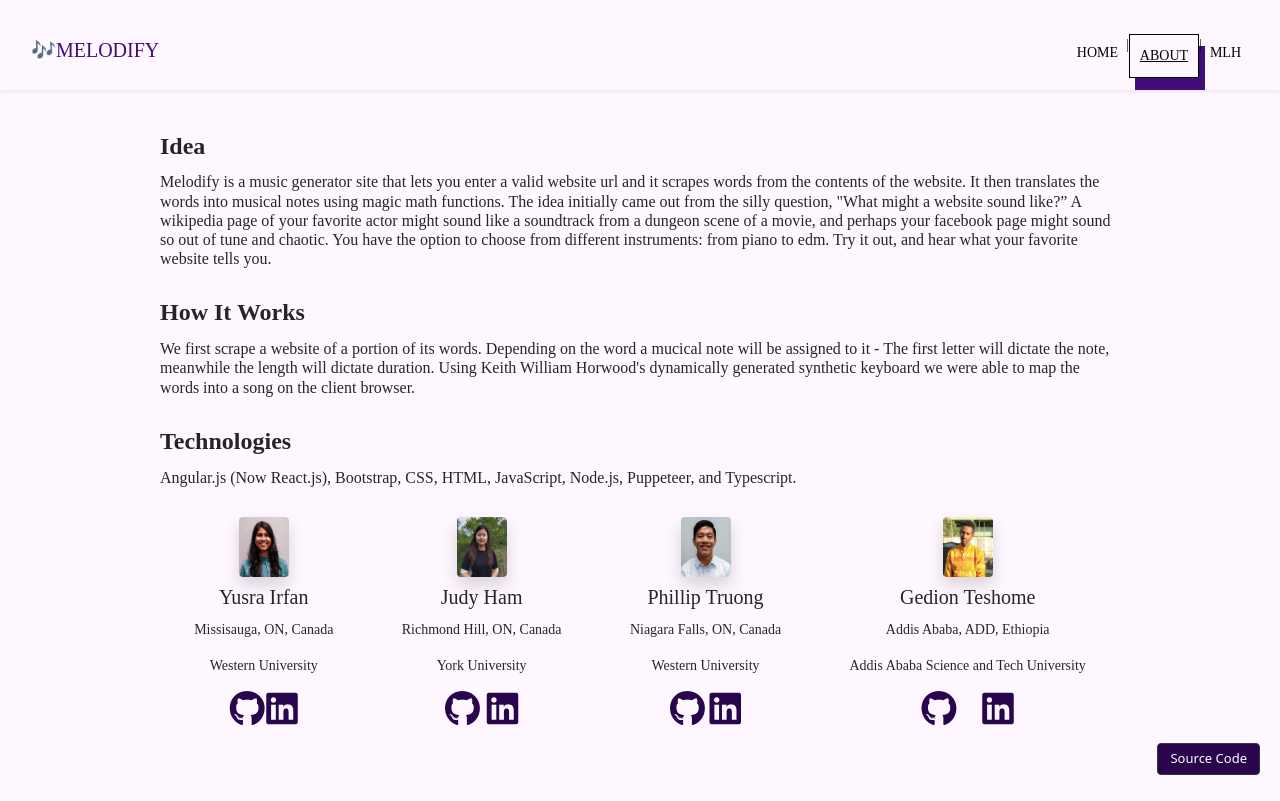
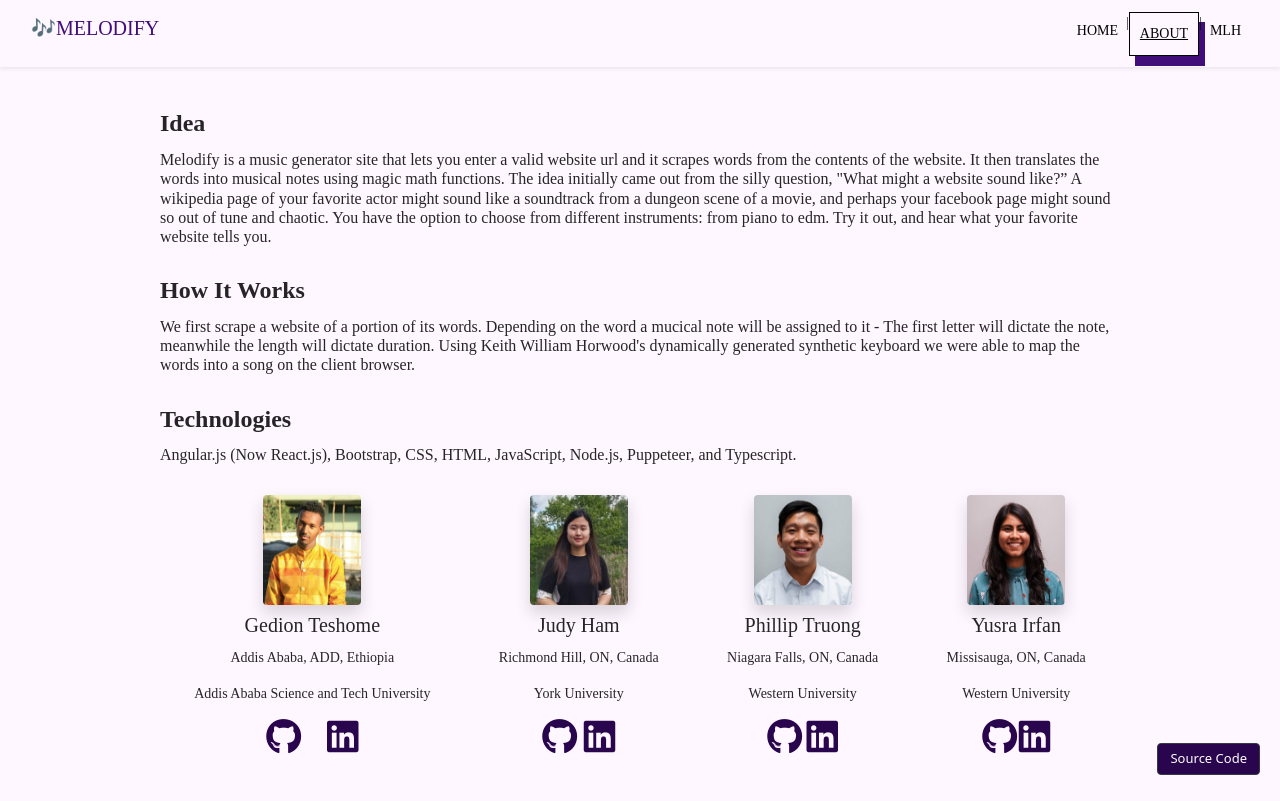
Before and after one commit to GedionT/Melodify-Rc, a React (Create React App) app: page /about in a window 1280 px wide. Built offline with nearby package versions, Linux system fonts and the light colour scheme.

Commit message:
recent fixes

```diff
--- a/src/components/About.js
+++ b/src/components/About.js
@@ -64,23 +64,23 @@ function About() {
             <div className="d-flex flex-column align-items-center">
               <img
                 className="images mb-2 shadow rounded"
-                src="/assets/yusra.jpg"
-                alt="yusra"
-                width="50px"
-                height="60px"
+                src="/assets/ged.jpg"
+                alt="ged"
+                width="98px"
+                height="110px"
               />
-              <h5>Yusra Irfan</h5>
-              <p>Missisauga, ON, Canada</p>
-              <p>Western University</p>
+              <h5>Gedion Teshome</h5>
+              <p>Addis Ababa, ADD, Ethiopia</p>
+              <p>Addis Ababa Science and Tech University</p>
               <div className="d-flex w-50 justify-content-around">
-                <a href="https://github.com/irfanyusra">
+                <a href="https://github.com/GedionT">
                   {" "}
                   <i
                     className="fa fa-github"
                     style={{ fontSize: "36px", color: "#28054d" }}
                   />
                 </a>
-                <a href="https://www.linkedin.com/in/irfanyusra/">
+                <a href="https://www.linkedin.com/in/gedion-teshome-142431146/">
                   <i
                     className="fa fa-linkedin-square"
                     style={{ fontSize: "36px", color: "#28054d" }}
@@ -93,8 +93,8 @@ function About() {
                 className="images mb-2 shadow rounded"
                 src="/assets/judy.jpg"
                 alt="judy"
-                width="50px"
-                height="60px"
+                width="98px"
+                height="110px"
               />
               <h5>Judy Ham</h5>
               <p>Richmond Hill, ON, Canada</p>
@@ -120,8 +120,8 @@ function About() {
                 className="images mb-2 shadow rounded"
                 src="/assets/phil.jpg"
                 alt="phil"
-                width="50px"
-                height="60px"
+                width="98px"
+                height="110px"
               />
               <h5>Phillip Truong</h5>
               <p>Niagara Falls, ON, Canada</p>
@@ -145,23 +145,23 @@ function About() {
             <div className="d-flex flex-column align-items-center">
               <img
                 className="images mb-2 shadow rounded"
-                src="/assets/ged.jpg"
-                alt="ged"
-                width="50px"
-                height="60px"
+                src="/assets/yusra.jpg"
+                alt="yusra"
+                width="98px"
+                height="110px"
               />
-              <h5>Gedion Teshome</h5>
-              <p>Addis Ababa, ADD, Ethiopia</p>
-              <p>Addis Ababa Science and Tech University</p>
+              <h5>Yusra Irfan</h5>
+              <p>Missisauga, ON, Canada</p>
+              <p>Western University</p>
               <div className="d-flex w-50 justify-content-around">
-                <a href="https://github.com/GedionT">
+                <a href="https://github.com/irfanyusra">
                   {" "}
                   <i
                     className="fa fa-github"
                     style={{ fontSize: "36px", color: "#28054d" }}
                   />
                 </a>
-                <a href="https://www.linkedin.com/in/gedion-teshome-142431146/">
+                <a href="https://www.linkedin.com/in/irfanyusra/">
                   <i
                     className="fa fa-linkedin-square"
                     style={{ fontSize: "36px", color: "#28054d" }}
--- a/src/components/SearchPane.js
+++ b/src/components/SearchPane.js
@@ -43,7 +43,7 @@ function SearchPane({ dataPusher }) {
       <center>
         <div id="search" className="input-group">
           <input
-            className="shadow-sm form-control form-rounded"
+            className="shadow-lg form-control form-rounded"
             id="search"
             name="search"
             placeholder=" Enter URL to fetch content"
--- a/src/components/common/Header.js
+++ b/src/components/common/Header.js
@@ -6,7 +6,7 @@ function Header() {
     textDecoration: "underline",
     border: "1px solid",
     padding: "10px",
-    boxShadow: "6px 12px #410D78"
+    boxShadow: "6px 10px #410D78"
   };
   // navbar-fixed-top navbar-dark bg-none
   return (
```
Also changed, not shown: 8 other files (tests, documents, lock files or other folders).
